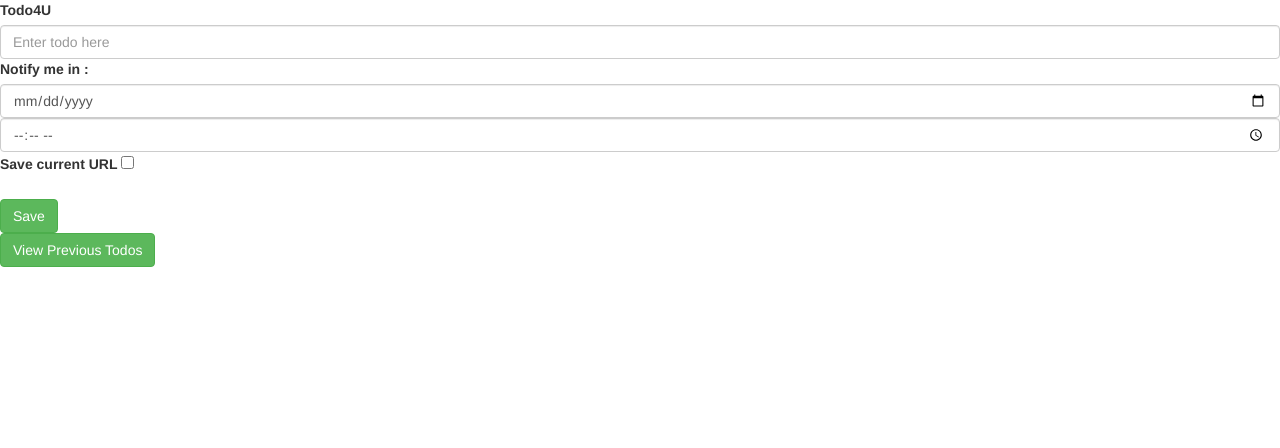
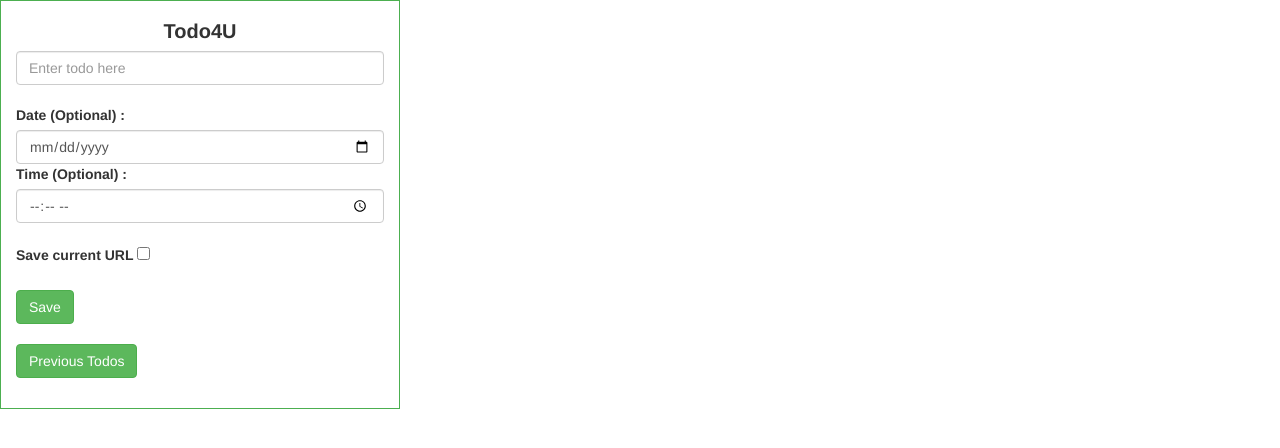
Before and after one commit to codezilla2018/Todo4U, a browser extension: page index.html in a window 1280 px wide. Drawn offline with nearby package versions, Linux system fonts and the light colour scheme.

Commit message:
Add files via upload

```diff
--- a/index.html
+++ b/index.html
@@ -1,14 +1,31 @@
 <html>
   <body>
-    <label >Todo4U</label>
+    <style>
+      .card{
+          padding: 15px;
+          border: 1px solid #4CAF50;
+          width: 400px;
+        }
+        #myLabel{
+          display: block;
+          text-align: center;
+          line-height: 150%;
+          font-size: 20px;
+          font-weight: bold;
+        }
+    </style>
+    <div class="card">
+      <label id="myLabel">Todo4U</label>
       <form class="form-group">
         <input type="text" id="todoData" class="form-control" placeholder="Enter todo here" required="true">
-      <label class="blackText">Notify me in :</label>
+      </br>
+        <label>Date (Optional)  :</label>
         <input type="date" id="date" required="true" class="form-control"/>
+        <label>Time (Optional) :</label>
         <input type="time" id="time" required="true" class="form-control"/>
-      </div>
         <div class="input-group">
           <div class="form-check mb-2 mr-sm-2">
+          </br>
             <label class="form-check-label" for="inlineFormCheck">
               Save current URL
             </label>
@@ -18,7 +35,9 @@
       <button type="button" id="myBtn" class="btn btn-success">Save</button>
       </form>
       <div id="oldTodos">
-      <button type="button" id="myBtnII" class="btn btn-success">View Previous Todos</button>
+      </br>
+        <button type="button" id="myBtnII" class="btn btn-success">Previous Todos</button>
+      </div>
     </div>
   </body>
   <script src="script.js"></script>
@@ -26,8 +45,3 @@
   integrity="sha384-BVYiiSIFeK1dGmJRAkycuHAHRg32OmUcww7on3RYdg4Va+PmSTsz/K68vbdEjh4u"
   crossorigin="anonymous">
 </html>
-<script>
-  document.getElementById('myBtnII').addEventListener('click',function(){
-    alert('asd');
-  });
-</script>
--- a/script.js
+++ b/script.js
@@ -31,7 +31,6 @@ document.getElementById('myBtn').addEventListener('click',function(){
       var date=document.getElementById('date').value;
       var time=document.getElementById('time').value;
       var checkURL='';
-      if(document.getElementById('checkURL').value=="on"){
       var tab=browser.tabs.query({currentWindow:true,active:true});
       tab.then((resd,resi)=>{
         checkURL=resd[0].url;
@@ -39,14 +38,17 @@ document.getElementById('myBtn').addEventListener('click',function(){
         todos.push(todo);
         todos.push(date);
         todos.push(time);
+        if(document.getElementById('checkURL').checked){
           todos.push(checkURL);
+        }else {
+          todos.push('');
+        }
         console.log(todos);
         var succes=browser.storage.sync.set({todos:todos});
         succes.then((response)=>{
           viewPrevious();
         });
       });
-      }
     });
     var promi = browser.storage.sync.get(null);
     prom.then((res) => {
```
Also changed, not shown: background.js (line endings or trailing spaces), manifest.json. Lines whose indentation alone changed are shown as unchanged.
